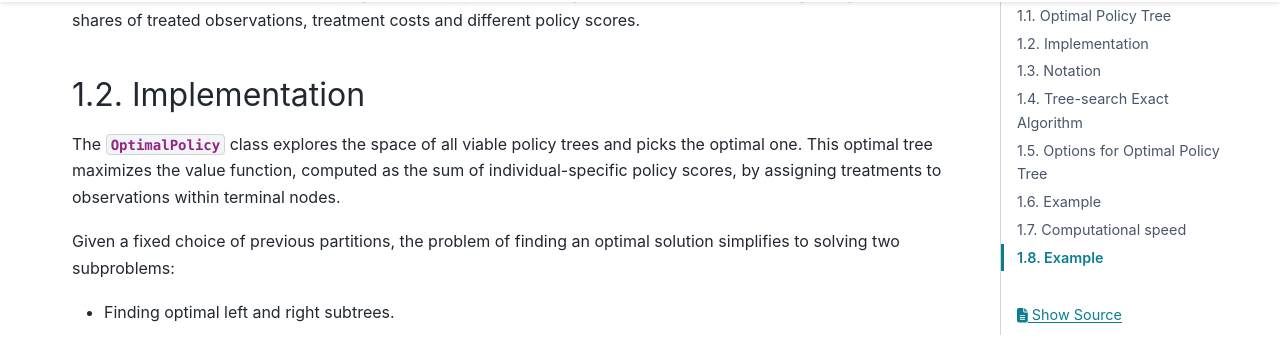
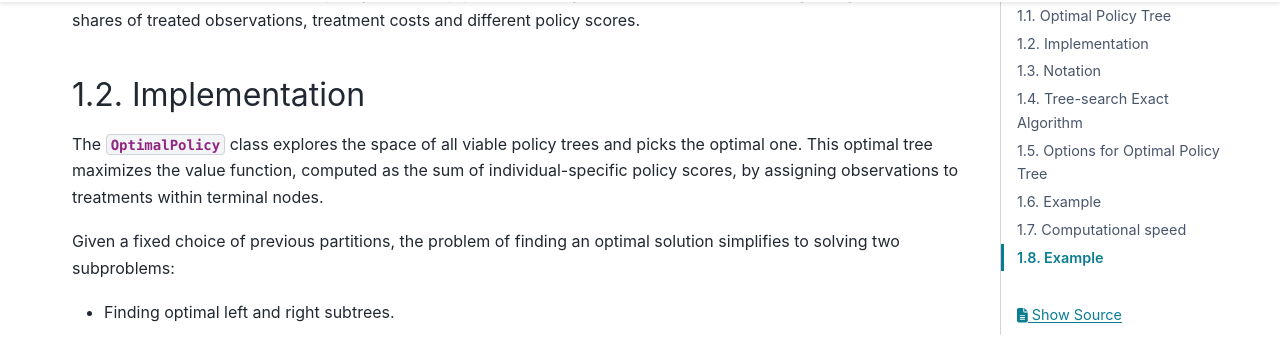
Before and after one commit to MCFpy/mcf, a Sphinx documentation site: the page built from docs/source/algorithm_reference/optimal-policy_algorithm.rst, in a window 1280 px wide and 900 px high, scrolled down 551 px. Shown: the part 126-472 px from the top of the window. Built offline with Sphinx 7.4.7 and the PyData theme 0.15.4, drawn with Linux system fonts in a browser that asks for light colours.

```diff
--- a/docs/source/algorithm_reference/optimal-policy_algorithm.rst
+++ b/docs/source/algorithm_reference/optimal-policy_algorithm.rst
@@ -18,7 +18,7 @@ For instance, in contrast to policytree, the optpoltree allows you to consider c
 Implementation
 -----------------------------
 
-The :py:class:`~optpolicy_functions.OptimalPolicy` class explores the space of all viable policy trees and picks the optimal one. This optimal tree maximizes the value function, computed as the sum of individual-specific policy scores, by assigning treatments to observations within terminal nodes.
+The :py:class:`~optpolicy_functions.OptimalPolicy` class explores the space of all viable policy trees and picks the optimal one. This optimal tree maximizes the value function, computed as the sum of individual-specific policy scores, by assigning observations to treatments within terminal nodes.
 
 Given a fixed choice of previous partitions, the problem of finding an optimal solution simplifies to solving two subproblems:
 
```
